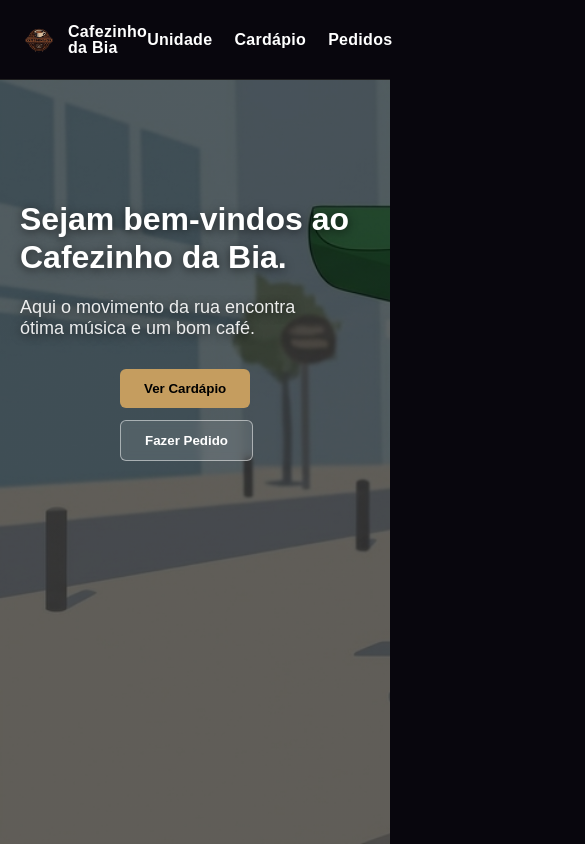
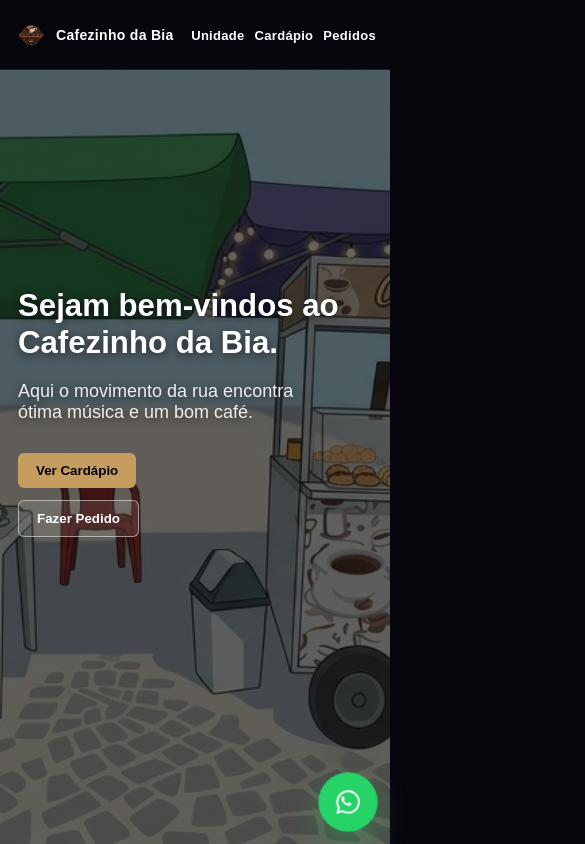
Before and after one commit to djwendelsilva/meu-projeto-cafe, a React (Vite) app: page / in a window 390 px wide. Shown: the top 844 px of the page, 585 px wide, since content can reach past the window. Built offline with nearby package versions, Linux system fonts and the light colour scheme.

Commit message:
feat: versão final com layout e integração WhatsApp

```diff
--- a/package.json
+++ b/package.json
@@ -3,7 +3,7 @@
   "private": true,
   "version": "0.0.0",
   "type": "module",
-  "homepage": "https://SEU-USUARIO.github.io/SEU-REPO",
+  "homepage": "https://djwendelsilva.github.io/meu-projeto-cafe",
   "scripts": {
     "dev": "vite",
     "build": "vite build",
--- a/src/App.jsx
+++ b/src/App.jsx
@@ -2,6 +2,7 @@ import Header from './components/Header';
 import Features from './components/Features';
 import Menu from './components/Menu';
 import Footer from './components/Footer';
+import WhatsAppButton from './components/WhatsAppButton';
 import Home from './pages/Home';
 import Contact from './pages/Contact';
 
@@ -16,6 +17,7 @@ function App() {
         <Contact />
       </main>
       <Footer />
+      <WhatsAppButton />
     </>
   );
 }
--- a/src/components/Header.jsx
+++ b/src/components/Header.jsx
@@ -1,5 +1,7 @@
 import { HashLink as Link } from 'react-router-hash-link';
 import logo from '../assets/logo.png';
+
+const isMobile = window.innerWidth <= 768;
 
 const Header = () => {
   return (
@@ -37,10 +39,11 @@ const Header = () => {
 };
 
 const headerStyle = {
-  height: '80px',
-  position: 'sticky',
+  height: isMobile ? '70px' : '80px',
+  position: 'fixed',
   top: 0,
-  zIndex: 1000,
+  left: 0,
+  zIndex: 9999,
   width: '100%',
   backgroundColor: '#08060d',
   borderBottom: '1px solid #1f1f1f',
@@ -50,7 +53,7 @@ const containerStyle = {
   maxWidth: '1126px',
   height: '100%',
   margin: '0 auto',
-  padding: '0 20px',
+  padding: isMobile ? '10px 14px' : '12px 20px',
   display: 'flex',
   justifyContent: 'space-between',
   alignItems: 'center',
@@ -58,24 +61,24 @@ const containerStyle = {
 
 const logoLinkStyle = {
   textDecoration: 'none',
+  display: 'inline-block',
 };
 
 const brandStyle = {
   display: 'flex',
   alignItems: 'center',
-  gap: '10px',
+  gap: isMobile ? '8px' : '10px',
 };
 
 const logoStyle = {
-  height: '38px',
-  width: '38px',
-  objectFit: 'contain',
+  height: isMobile ? '34px' : '70px',
+  width: 'auto',
   display: 'block',
 };
 
 const logoTextStyle = {
   color: '#fff',
-  fontSize: '16px',
+  fontSize: isMobile ? '14px' : '18px',
   fontWeight: '600',
   lineHeight: 1,
   letterSpacing: '0.3px',
@@ -84,16 +87,18 @@ const logoTextStyle = {
 const navListStyle = {
   display: 'flex',
   alignItems: 'center',
-  gap: '22px',
+  gap: isMobile ? '10px' : '20px',
   listStyle: 'none',
   margin: 0,
   padding: 0,
+  flexWrap: isMobile ? 'wrap' : 'nowrap',
+  justifyContent: 'flex-end',
 };
 
 const linkStyle = {
   textDecoration: 'none',
   color: '#fff',
-  fontSize: '16px',
+  fontSize: isMobile ? '13px' : '16px',
   fontWeight: '600',
   letterSpacing: '0.3px',
 };
--- a/src/components/Menu.jsx
+++ b/src/components/Menu.jsx
@@ -81,9 +81,13 @@ const subtitleStyle = {
 };
 
 const gridStyle = {
-  display: 'grid',
-  gridTemplateColumns: 'repeat(auto-fit, minmax(220px, 1fr))',
+ display: 'grid',
+  gridTemplateColumns:
+    window.innerWidth <= 768
+      ? '1fr'
+      : 'repeat(auto-fit, minmax(220px, 1fr))',
   gap: '20px',
+  width: '100%',
   maxWidth: '1126px',
   margin: '0 auto',
 };
--- /dev/null
+++ b/src/components/WhatsAppButton.jsx
@@ -0,0 +1,54 @@
+const WhatsAppButton = () => {
+  const numero = '5521991902018';
+  const mensagem =
+    'Olá! Vim pelo site do Cafezinho da Bia e gostaria de fazer um pedido ☕';
+
+  const url = `https://wa.me/${numero}?text=${encodeURIComponent(mensagem)}`;
+
+  const isMobile = window.innerWidth <= 768;
+
+  const buttonStyle = {
+    position: 'fixed',
+    right: isMobile ? '14px' : '20px',
+    bottom: isMobile ? '14px' : '20px',
+    zIndex: 9999,
+    width: isMobile ? '56px' : '62px',
+    height: isMobile ? '56px' : '62px',
+    borderRadius: '50%',
+    backgroundColor: '#25D366',
+    display: 'flex',
+    alignItems: 'center',
+    justifyContent: 'center',
+    textDecoration: 'none',
+    boxShadow: '0 10px 25px rgba(0,0,0,0.25)',
+    animation: 'whatsPulse 1.8s infinite',
+  };
+
+  const iconStyle = {
+    width: isMobile ? '28px' : '30px',
+    height: isMobile ? '28px' : '30px',
+    fill: '#fff',
+    display: 'block',
+  };
+
+  return (
+    <a
+      href={url}
+      target="_blank"
+      rel="noopener noreferrer"
+      style={buttonStyle}
+      aria-label="Falar no WhatsApp"
+      title="Falar no WhatsApp"
+    >
+      <svg
+        viewBox="0 0 32 32"
+        aria-hidden="true"
+        style={iconStyle}
+      >
+        <path d="M19.11 17.23c-.27-.14-1.6-.79-1.85-.88-.25-.09-.43-.14-.61.14-.18.27-.7.88-.86 1.06-.16.18-.31.2-.58.07-.27-.14-1.14-.42-2.17-1.34-.8-.71-1.34-1.58-1.5-1.85-.16-.27-.02-.41.12-.54.12-.12.27-.31.41-.47.14-.16.18-.27.27-.45.09-.18.05-.34-.02-.47-.07-.14-.61-1.47-.84-2.01-.22-.54-.45-.47-.61-.48h-.52c-.18 0-.47.07-.72.34-.25.27-.95.93-.95 2.27 0 1.34.97 2.63 1.11 2.81.14.18 1.91 2.92 4.63 4.09.65.28 1.16.45 1.56.57.66.21 1.26.18 1.73.11.53-.08 1.6-.65 1.83-1.28.23-.63.23-1.17.16-1.28-.07-.11-.25-.18-.52-.31zM16.03 3.2c-7.05 0-12.77 5.71-12.77 12.75 0 2.25.59 4.45 1.71 6.38L3.2 28.8l6.62-1.73a12.78 12.78 0 0 0 6.21 1.59h.01c7.04 0 12.76-5.71 12.76-12.76 0-3.39-1.32-6.57-3.72-8.97A12.67 12.67 0 0 0 16.03 3.2zm0 23.29h-.01a10.6 10.6 0 0 1-5.4-1.49l-.39-.23-3.93 1.03 1.05-3.83-.25-.39a10.58 10.58 0 0 1-1.62-5.62c0-5.86 4.77-10.63 10.64-10.63 2.84 0 5.5 1.1 7.5 3.11a10.54 10.54 0 0 1 3.11 7.51c0 5.87-4.77 10.64-10.63 10.64z" />
+      </svg>
+    </a>
+  );
+};
+
+export default WhatsAppButton;
--- a/src/index.css
+++ b/src/index.css
@@ -4,10 +4,21 @@
   padding: 0;
 }
 
+/* 🔥 Evita scroll lateral (muito importante no mobile) */
+html,
+body,
+#root {
+  width: 100%;
+  max-width: 100%;
+  overflow-x: hidden;
+}
+
+/* 🔥 Altura do header (tem que bater com o Header.jsx) */
 :root {
   --nav-height: 80px;
 }
 
+/* 🔥 Scroll suave */
 html {
   scroll-behavior: smooth;
 }
@@ -16,12 +27,45 @@ body {
   width: 100%;
   background-color: #08060d;
   font-family: Arial, sans-serif;
+  color: #fff;
 }
 
-#root {
-  width: 100%;
-}
-
+/* 🔥 Corrige posição das âncoras */
 section {
   scroll-margin-top: var(--nav-height);
 }
+
+/* 🔥 Animação do Hero */
+@keyframes fadeDown {
+  from {
+    opacity: 0;
+  }
+  to {
+    opacity: 1;
+  }
+}
+
+/* 🔥 Versão só de fade (evita conflito com translateX dos botões) */
+@keyframes fadeOpacity {
+  from {
+    opacity: 0;
+  }
+  to {
+    opacity: 1;
+  }
+}
+
+@keyframes whatsPulse {
+  0% {
+    transform: scale(1);
+    box-shadow: 0 10px 25px rgba(0, 0, 0, 0.25);
+  }
+  50% {
+    transform: scale(1.06);
+    box-shadow: 0 12px 30px rgba(37, 211, 102, 0.35);
+  }
+  100% {
+    transform: scale(1);
+    box-shadow: 0 10px 25px rgba(0, 0, 0, 0.25);
+  }
+}
--- a/src/pages/Contact.jsx
+++ b/src/pages/Contact.jsx
@@ -1,4 +1,6 @@
 import { useState } from 'react';
+
+const isMobile = window.innerWidth <= 768;
 
 const Contact = () => {
   const [formData, setFormData] = useState({
@@ -12,12 +14,33 @@ const Contact = () => {
  const handleSubmit = (e) => {
   e.preventDefault();
 
+  // 🔥 validação
   if (!formData.name || !formData.whatsapp || !formData.message) {
     setStatus('error');
     return;
   }
 
+  // 🔥 monta mensagem completa
+  const mensagem = `
+Olá! Vim pelo site ☕
+Nome: ${formData.name}
+WhatsApp: ${formData.whatsapp}
+
+Pedido:
+${formData.message}
+  `;
+
+  const numero = '5585999999999'; // 🔥 TROQUE PELO SEU
+
+  const url = `https://wa.me/${numero}?text=${encodeURIComponent(mensagem)}`;
+
+  // 🔥 abre WhatsApp
+  window.open(url, '_blank');
+
+  // 🔥 feedback para o usuário
   setStatus('success');
+
+  // 🔥 limpa o formulário
   setFormData({
     name: '',
     whatsapp: '',
@@ -84,6 +107,18 @@ const Contact = () => {
   );
 };
 
+const handleSubmit = (e) => {
+  e.preventDefault();
+
+  const mensagem = `Olá! Vim pelo site e gostaria de fazer um pedido no Cafezinho da Bia ☕`;
+
+  const numero = '5521991902018'; // 🔥 TROQUE PELO SEU
+
+  const url = `https://wa.me/${numero}?text=${encodeURIComponent(mensagem)}`;
+
+  window.open(url, '_blank');
+};
+
 const sectionStyle = {
   width: '100%',
   minHeight: 'calc(100vh - 80px)', // 🔥 ocupa a tela inteira
@@ -98,7 +133,7 @@ const sectionStyle = {
 
 const containerStyle = {
   width: '100%',
-  maxWidth: '700px',
+  maxWidth: isMobile ? '100%' : '700px',
   textAlign: 'center',
 };
 
@@ -118,9 +153,11 @@ const formStyle = {
   display: 'flex',
   flexDirection: 'column',
   gap: '15px',
+  width: '100%',
 };
 
 const inputStyle = {
+  width: '100%',
   padding: '12px',
   borderRadius: '8px',
   border: '1px solid #333',
--- a/src/pages/Home.jsx
+++ b/src/pages/Home.jsx
@@ -1,4 +1,6 @@
 import imagemHome from '../assets/Bia.Cafe.png';
+
+const isMobile = window.innerWidth <= 768;
 
 const Home = () => {
   const handleScrollToMenu = () => {
@@ -19,19 +21,20 @@ const Home = () => {
     <section style={containerStyle} id="home">
       <div style={innerStyle}>
         <div style={contentStyle}>
-          <h1 style={titleStyle}>
+
+          <h1 style={{ ...titleStyle, ...fadeDown1 }}>
             Sejam bem-vindos ao
             <br />
             Cafezinho da Bia.
           </h1>
 
-          <p style={subtitleStyle}>
+          <p style={{ ...subtitleStyle, ...fadeDown2 }}>
             Aqui o movimento da rua encontra
             <br />
             ótima música e um bom café.
           </p>
 
-          <div style={buttonsWrapperStyle}>
+          <div style={{ ...buttonsWrapperStyle, ...fadeDown3 }}>
             <button style={primaryButtonStyle} onClick={handleScrollToMenu}>
               Ver Cardápio
             </button>
@@ -40,6 +43,7 @@ const Home = () => {
               Fazer Pedido
             </button>
           </div>
+
         </div>
       </div>
     </section>
@@ -48,31 +52,33 @@ const Home = () => {
 
 const containerStyle = {
   width: '100%',
-  minHeight: 'calc(100vh - 80px)',
+  height: '100vh',
+  height: '100dvh',
   background: `linear-gradient(rgba(0,0,0,0.6), rgba(0,0,0,0.6)), url(${imagemHome})`,
   backgroundSize: 'cover',
-  backgroundPosition: 'left center',
+  backgroundPosition: isMobile ? 'center center' : '12% center',
   backgroundRepeat: 'no-repeat',
   display: 'flex',
-  alignItems: 'flex-start',
-  paddingTop: '120px',
+  alignItems: 'center',
+  overflow: 'hidden',
 };
 
 const innerStyle = {
   width: '100%',
   maxWidth: '1126px',
   margin: '0 auto',
-  padding: '0 20px',
+  padding: isMobile ? '0 18px' : '0 20px',
 };
 
 const contentStyle = {
-  maxWidth: '520px',
+  maxWidth: isMobile ? '100%' : '520px',
   textAlign: 'left',
+   transform: 'translateY(-10px)',
 };
 
 const titleStyle = {
   color: '#fff',
-  fontSize: 'clamp(32px, 4.5vw, 48px)',
+  fontSize: isMobile ? 'clamp(26px, 8vw, 38px)' : 'clamp(32px, 4.5vw, 48px)',
   fontWeight: '700',
   marginBottom: '20px',
   lineHeight: '1.2',
@@ -81,7 +87,7 @@ const titleStyle = {
 
 const subtitleStyle = {
   color: 'rgba(255,255,255,0.9)',
-  fontSize: 'clamp(18px, 2.5vw, 22px)',
+  fontSize: isMobile ? '18px' : 'clamp(18px, 2.5vw, 22px)',
   marginBottom: '30px',
   textShadow: '0 2px 10px rgba(0,0,0,0.6)',
 };
@@ -90,13 +96,13 @@ const buttonsWrapperStyle = {
   display: 'flex',
   flexDirection: 'column',
   alignItems: 'flex-start',
-  marginLeft: '100px',
   gap: '12px',
   marginTop: '10px',
+  transform: isMobile ? 'none' : 'translateX(5vw)', // 👈 seu ajuste mantido
 };
 
 const primaryButtonStyle = {
-  padding: '12px 24px',
+  padding: isMobile ? '10px 18px' : '12px 24px',
   backgroundColor: '#c59d5f',
   color: '#000',
   border: 'none',
@@ -106,7 +112,7 @@ const primaryButtonStyle = {
 };
 
 const secondaryButtonStyle = {
-  padding: '12px 24px',
+  padding: isMobile ? '10px 18px' : '12px 24px',
   backgroundColor: 'rgba(255,255,255,0.1)',
   color: '#fff',
   border: '1px solid rgba(255,255,255,0.5)',
@@ -116,4 +122,31 @@ const secondaryButtonStyle = {
   backdropFilter: 'blur(4px)',
 };
 
+const fadeBase = {
+  opacity: 0,
+  animationName: 'fadeDown',
+  animationDuration: '0.8s',
+  animationTimingFunction: 'ease',
+  animationFillMode: 'forwards',
+};
+
+const fadeDown1 = {
+  ...fadeBase,
+  animationDelay: '0.1s',
+};
+
+const fadeDown2 = {
+  ...fadeBase,
+  animationDelay: '0.35s',
+};
+
+const fadeDown3 = {
+  opacity: 0,
+  animationName: 'fadeOpacity',
+  animationDuration: '0.8s',
+  animationTimingFunction: 'ease',
+  animationDelay: '0.6s',
+  animationFillMode: 'forwards',
+};
+
 export default Home;
```
Lines whose indentation alone changed are shown as unchanged.
